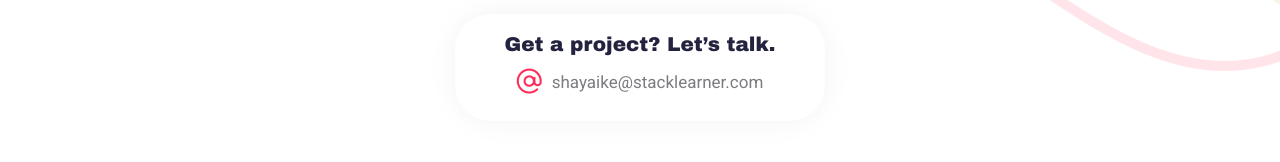
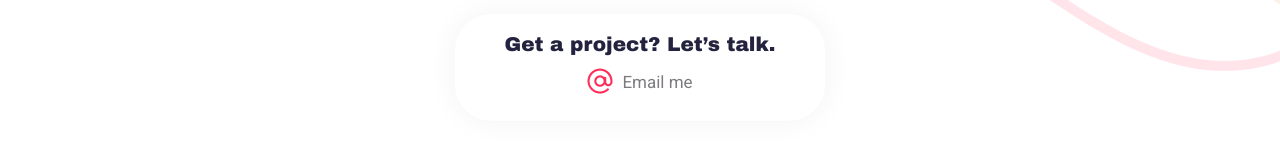
Before and after one commit to Shayaike/Shayaike_Portfolio, a plain HTML site: page index.html in a window 1280 px wide. Shown: the part 1836-1998 px from the top of the page. Drawn offline with Linux system fonts and the light colour scheme; files whose address does not match are found by name; a web font is replaced by a local one.

Commit message:
hide email

```diff
--- a/index.html
+++ b/index.html
@@ -213,7 +213,7 @@
                                     </div>
                                     <div class="btn-contact bg-s1 text-center">
                                         <h4 class="title color-d12">Get a project? Let’s talk.</h4>
-                                        <a href="mailto:shayaike@stacklearner.com" class="email color-s1 color-d14">shayaike@stacklearner.com</a>
+                                        <a href="mailto:shayaike@stacklearner.com" class="email color-s1 color-d14">Email me</a>
                                     </div>
                                 </div>
                             </div>
```
